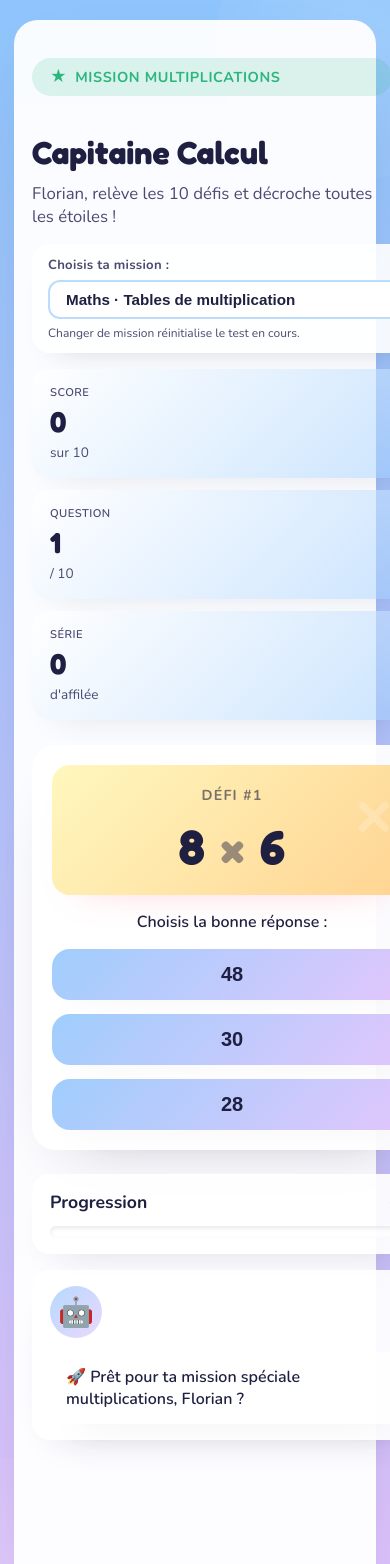
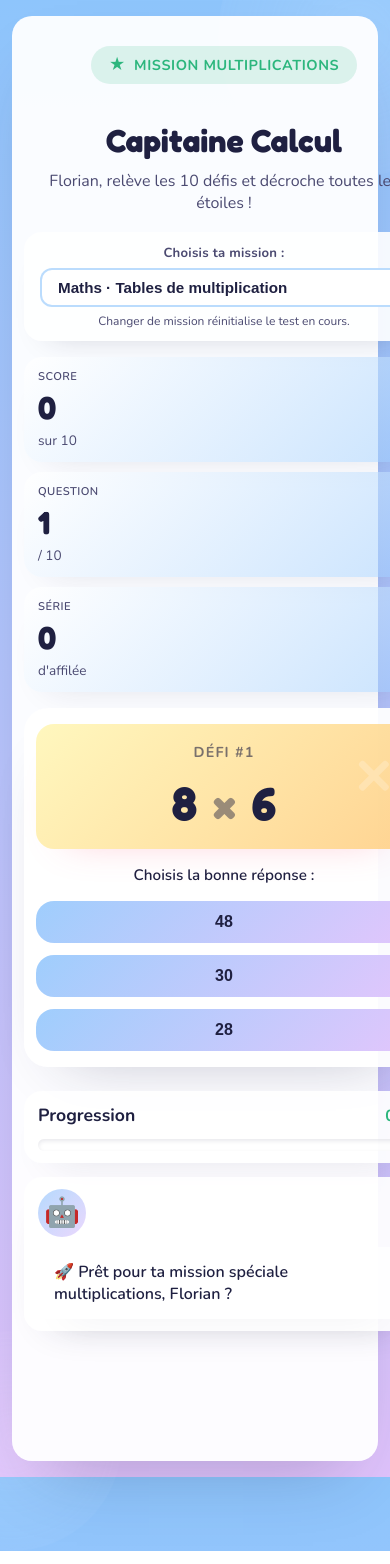
Before and after one commit to HanhNGUYEN-PM/Vocab_de_Hanh, a React (Vite) app: page / in a window 390 px wide. Shown: the top 1564 px of the page. Built offline with nearby package versions, Linux system fonts and the light colour scheme.

Commit message:
Improve responsive layout

```diff
--- a/src/index.css
+++ b/src/index.css
@@ -33,6 +33,7 @@ body {
   padding: clamp(16px, 4vh, 32px);
   color: var(--color-text);
   overflow-y: auto;
+  overflow-x: hidden;
 }
 
 #root {
@@ -227,6 +228,37 @@ h1 {
   grid-template-columns: minmax(0, 1.2fr) minmax(0, 0.8fr);
   gap: 24px;
   min-height: 0;
+}
+
+@media (max-width: 900px) {
+  body {
+    align-items: flex-start;
+  }
+
+  #root {
+    align-items: stretch;
+  }
+
+  .app {
+    width: 100%;
+  }
+
+  .game-card {
+    padding: clamp(20px, 4vw, 30px);
+    gap: 20px;
+  }
+
+  .game-header {
+    gap: 18px;
+  }
+
+  .hero {
+    max-width: none;
+  }
+
+  .header-controls {
+    width: 100%;
+  }
 }
 
 .primary-panel {
@@ -775,24 +807,52 @@ h1 {
   }
 
   .game-card {
-    padding: 24px 18px;
+    padding: 20px 16px;
+    border-radius: 20px;
+    min-height: auto;
+  }
+
+  .primary-panel {
+    padding: 18px 14px;
+    gap: 14px;
+  }
+
+  .question-area {
+    gap: 14px;
   }
 
   .game-header {
     flex-direction: column;
     align-items: stretch;
+    text-align: center;
+  }
+
+  .hero {
+    align-items: center;
+    text-align: center;
+  }
+
+  .badge {
+    align-self: center;
+  }
+
+  .subtitle {
+    font-size: 1rem;
   }
 
   .scoreboard {
     grid-template-columns: repeat(auto-fit, minmax(140px, 1fr));
+    gap: 10px;
   }
 
   .status-panel {
     flex-direction: column;
+    gap: 14px;
   }
 
   .status-card {
     flex: none;
+    padding: 14px 16px;
   }
 
   .history-grid {
@@ -805,8 +865,35 @@ h1 {
     grid-template-columns: 1fr;
   }
 
+  .primary-panel {
+    padding: 16px 12px;
+  }
+
+  .question-card {
+    padding: 18px 14px;
+  }
+
+  .question-expression {
+    font-size: clamp(2.4rem, 12vw, 3rem);
+  }
+
   .options-grid {
     grid-template-columns: 1fr;
+    gap: 12px;
+  }
+
+  .option-button {
+    font-size: 1.1rem;
+    padding: 12px 14px;
+  }
+
+  .sentence-with-blank {
+    font-size: 1.25rem;
+  }
+
+  .sentence-blank {
+    min-width: clamp(68px, 30vw, 120px);
+    margin: 0 4px;
   }
 
   .history-grid {
@@ -822,4 +909,45 @@ h1 {
     width: 52px;
     height: 52px;
   }
+
+  .status-card {
+    padding: 12px 14px;
+  }
 }
+
+@media (max-width: 400px) {
+  body {
+    padding: 16px 12px;
+  }
+
+  .game-card {
+    padding: 16px 12px;
+    gap: 16px;
+  }
+
+  .score-box {
+    padding: 12px 14px;
+  }
+
+  .score-value {
+    font-size: clamp(1.6rem, 10vw, 2rem);
+  }
+
+  .question-instruction {
+    font-size: 0.95rem;
+  }
+
+  .option-button {
+    font-size: 1rem;
+    padding: 12px;
+  }
+
+  .mascot-card {
+    gap: 10px;
+  }
+
+  .mascot-avatar {
+    width: 48px;
+    height: 48px;
+  }
+}
```
